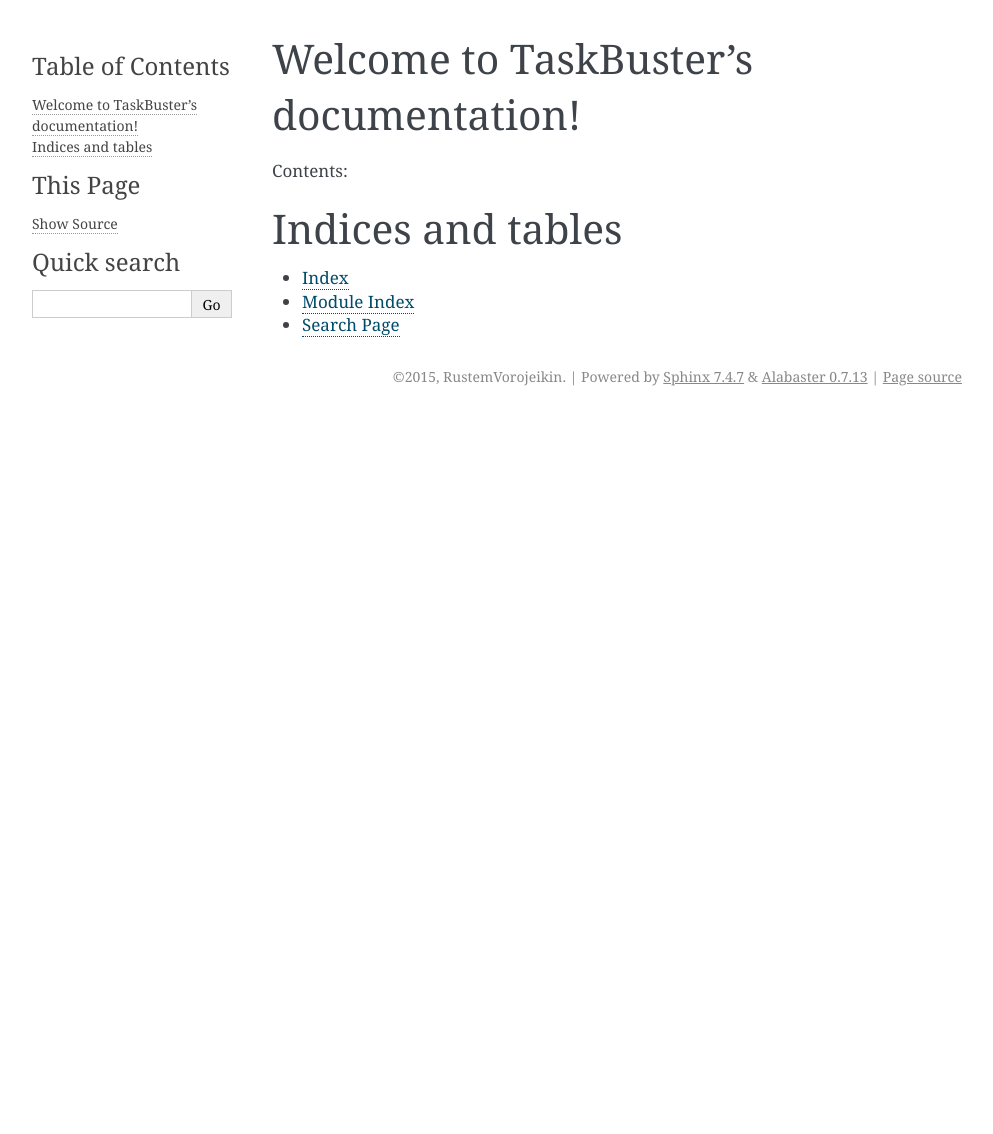
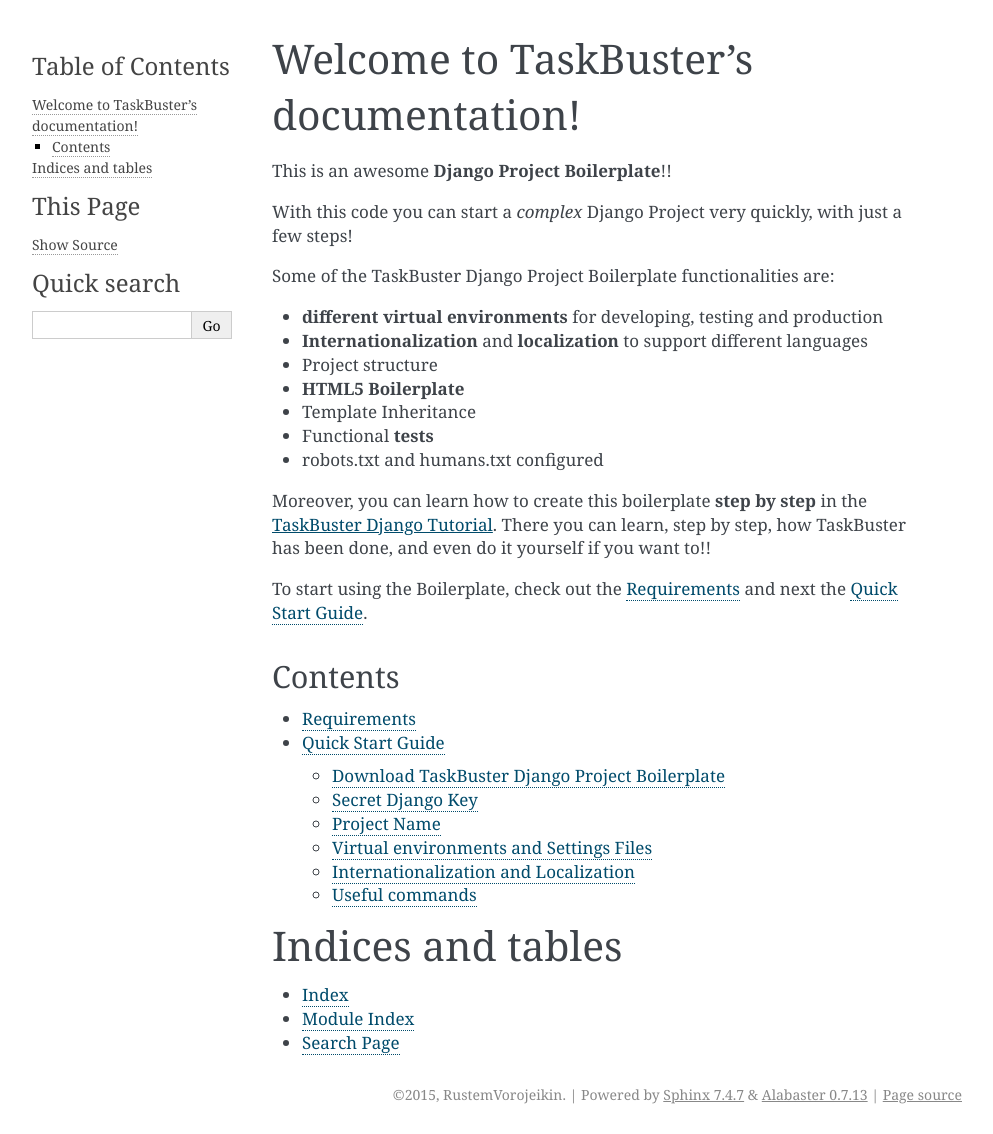
Before and after one commit to VorojeikinRustem/taskbuster-boilerplate, a Sphinx documentation site: the page built from docs/index.rst, in a window 1280 px wide. Shown: the whole page, without its empty margins (148-1141 px from the left). Built offline with Sphinx 7.4.7, drawn with Linux system fonts in a browser that asks for light colours; before the commit the page ends 900 px from its top, so only the background shows below that.

Commit message:
Documentation ready

```diff
--- a/docs/index.rst
+++ b/docs/index.rst
@@ -1,16 +1,41 @@
-.. TaskBuster documentation master file, created by
-   sphinx-quickstart on Thu Jun 25 17:25:02 2015.
-   You can adapt this file completely to your liking, but it should at least
-   contain the root `toctree` directive.
-
 Welcome to TaskBuster's documentation!
 ======================================
 
-Contents:
+This is an awesome **Django Project Boilerplate**!!
+
+With this code you can start a *complex* Django Project
+very quickly, with just a few steps!
+
+Some of the TaskBuster Django Project Boilerplate functionalities are:
+
+- **different virtual environments** for developing, testing and production
+- **Internationalization** and **localization** to support different languages
+- Project structure
+- **HTML5 Boilerplate**
+- Template Inheritance
+- Functional **tests**
+- robots.txt and humans.txt configured
+
+Moreover, you can learn how to create this boilerplate **step by step**
+in the |taskbuster_tutorial|. There you can learn, step by step, how
+TaskBuster has been done, and even do it yourself if you want to!!
+
+.. |taskbuster_tutorial| raw:: html
+
+    <a href="http://marinamele.com/taskbuster-django-tutorial"
+    target="_blank">TaskBuster Django Tutorial</a>
+
+To start using the Boilerplate, check out the :doc:`requirements`
+and next the :doc:`quick_start`.
+
+Contents
+--------
 
 .. toctree::
    :maxdepth: 2
 
+   requirements
+   quick_start
 
 
 Indices and tables
--- /dev/null
+++ b/docs/quick_start.rst
@@ -0,0 +1,178 @@
+Quick Start Guide
+=================
+
+
+Download TaskBuster Django Project Boilerplate
+----------------------------------------------
+
+First, you need to download the BoilerPlate from GitHub.
+
+
+Secret Django Key
+-----------------
+
+This boilerplate has the **DJANGO_KEY** setting variable hidden.
+
+You can generate your DJANGO_KEY |django_key|.
+
+.. |django_key| raw:: html
+
+    <a href="http://www.miniwebtool.com/django-secret-key-generator"
+    target="_blank">here</a>
+
+
+Project Name
+------------
+
+This project is named *TaskBuster*, so if you are using this
+Boilerplate to create your own project, you'll have to change
+the name in a few places:
+
+ - *taskbuster_project* **folder** (your top project container)
+ - *taskbuster_project/taskbuster* **folder** (your project name)
+ - virtual environment names: **tb_dev** and **tb_test** (name them whatever you want)
+ - in virtual environments **postactivate** files (see section below), you have to change **taskbuster.settings.development** for your **projectname.settings.development**. Same works for the testing environment.
+
+
+Virtual environments and Settings Files
+---------------------------------------
+
+First, you must know your Python 3 path::
+
+    $ which python3
+
+which is something similar to /usr/local/bin/python3.
+
+Next, create a Development virtual environment with Python 3 installed::
+
+    $ mkvirtualenv --python=/usr/local/bin/python3 tb_dev
+
+where you might need to change it with your python path.
+
+Go to the virtual enviornment folder with::
+
+    $ cd $VIRTUAL_ENV/bin
+
+and edit the postactivate file.:
+
+    $ vi postactivate
+
+You must add the lines: ::
+
+    export DJANGO_SETTINGS_MODULE="taskbuster.settings.development"
+    export SECRET_KEY="your_secret_django_key"
+
+with your project name and your own secret key.
+
+Next, edit the **predeactivate** file and add the line::
+
+    unset SECRET_KEY
+
+Repeat the last steps for your testing environment::
+
+    $ mkvirtualenv --python=/usr/local/bin/python3 tb_test
+    $ cd $VIRTUAL_ENV/bin
+    $ vi postactivate
+
+where you have to add the lines::
+
+    export DJANGO_SETTINGS_MODULE="taskbuster.settings.testing"
+    export SECRET_KEY="your_secret_django_key"
+
+and in the predeactivate file::
+
+    unset SECRET_KEY
+
+Next, install the packages in each environment::
+
+    $ workon tb_dev
+    $ pip install -r requirements/development.txt
+    $ workon tb_test
+    $ pip install -r requirements/testing.txt
+
+
+
+Internationalization and Localization
+-------------------------------------
+
+Settings
+********
+
+The default language for this Project is **English**, and we use internatinalization to translate the text into Catalan.
+
+If you want to change the translation language, or include a new one, you just need to modify the **LANGUAGES** variable in the file *settings/base.py*. The language codes that define each language can be found |codes_link|.
+
+.. |codes_link| raw:: html
+
+    <a href="http://msdn.microsoft.com/en-us/library/ms533052(v=vs.85).aspx" target="_blank">here</a>
+
+For example, if you want to use German you should include::
+
+    LANGUAGES = (
+        ...
+        'de', _("German"),
+        ...
+    )
+
+You can also specify a dialect, like Luxembourg's German with::
+
+    LANGUAGES = (
+        ...
+        'de-lu', _("Luxemburg's German"),
+        ...
+    )
+
+Note: the name inside the translation function _("") is the language name in the default language (English).
+
+More information on the |internationalization_post|.
+
+.. |internationalization_post| raw:: html
+
+    <a href="http://marinamele.com/taskbuster-django-tutorial/internationalization-localization-languages-time-zones" target="_blank">TaskBuster post</a>
+
+
+Translation
+***********
+
+Go to the terminal, inside the taskbuster_project folder and create the files to translate with::
+
+    $ python manage.py makemessages -l ca
+
+change the language "ca" for your selected language.
+
+Next, go to the locale folder of your language::
+
+    $ cd taskbuster/locale/ca/LC_MESSAGES
+
+where taskbuster is your project folder. You have to edit the file *django.po* and translate the strings. You can find more information about how to translate the strings |translation_strings_post|.
+
+.. |translation_strings_post| raw:: html
+
+    <a href="http://marinamele.com/taskbuster-django-tutorial/internationalization-localization-languages-time-zones#inter-translation" target="_blank">here</a>
+
+Once the translation is done, compile your messages with::
+
+    $ python manage.py compilemessages -l ca
+
+
+
+Tests
+*****
+
+We need to update the languages in our Tests to make sure the translation works correclty. Open the file *functional_tests/test_all_users.py*:
+
+- in **test_internationalization**, update your languages with the translation of title text, here "Welcome to TaskBuster!"
+- in **test_localization**, update your languages.
+
+
+
+Useful commands
+---------------
+
+A list of all the commands used to run this template::
+
+    $ workon tb_dev
+    $ workon tb_test
+
+    $ python manage.py makemessages -l ca
+    $ python manage.py compilemessages -l ca
--- /dev/null
+++ b/docs/requirements.rst
@@ -0,0 +1,31 @@
+Requirements
+============
+
+The requirements necessary to use this Django Project Boilerplate are:
+
+- **python3** and **pip3**
+- **virtualenv and virtualenvwrapper**
+- **Firefox** (to use Selenium's Webdriver in functional Tests)
+- **GNU gettext** (to use Internationalization)
+
+If you don't have the first two requirements, you may find this
+post useful: |python_install|.
+
+.. |python_install| raw:: html
+
+    <a href="http://www.marinamele.com/2014/07/install-python3-on-mac-os-x-and-use-virtualenv-and-virtualenvwrapper.html" target="_blank">Install Python 3 on Mac OS X and use virtualenv and virtualenvwrapper</a>
+
+You can download Firefox from the official web page: |firefox_web|.
+
+.. |firefox_web| raw:: html
+
+    <a href="https://www.mozilla.org" target="_blank">Firefox</a>
+
+And if you don't have GNU gettext, check this |taskbuster_section|.
+
+.. |taskbuster_section| raw:: html
+
+    <a href="http://marinamele.com/taskbuster-django-tutorial/internationalization-localization-languages-time-zones" target="_blank">TaskBuster tutorial section</a>
+
+
+**Ready!?** Continue to the :doc:`quick_start`!
```
Also changed, not shown: 12 other files.
